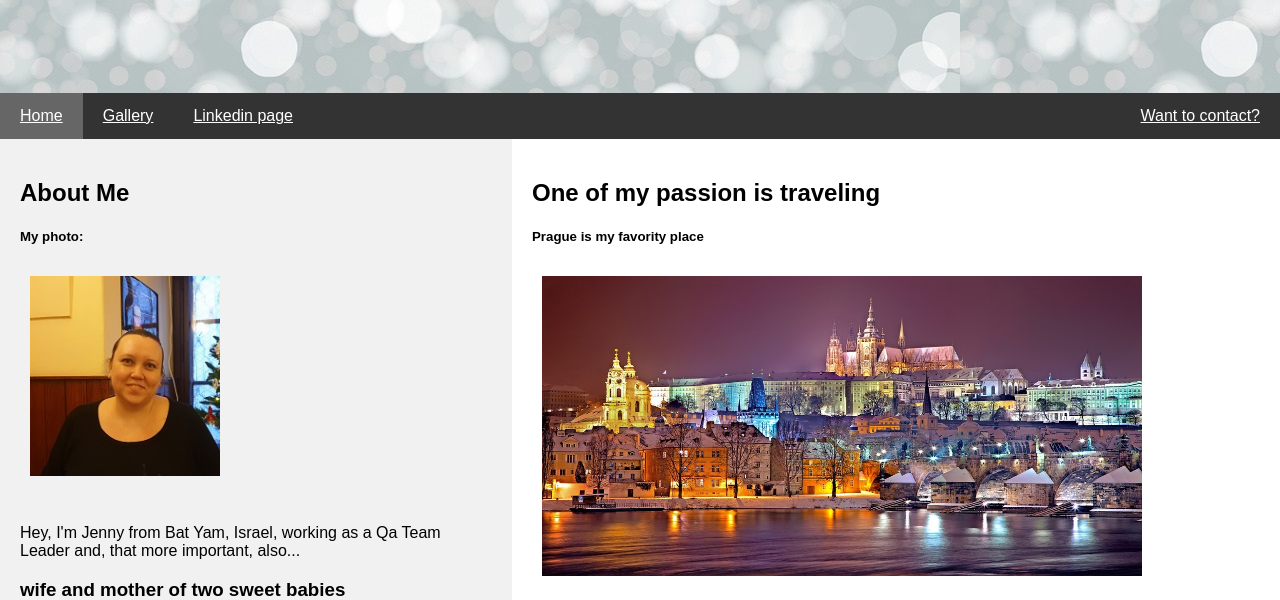
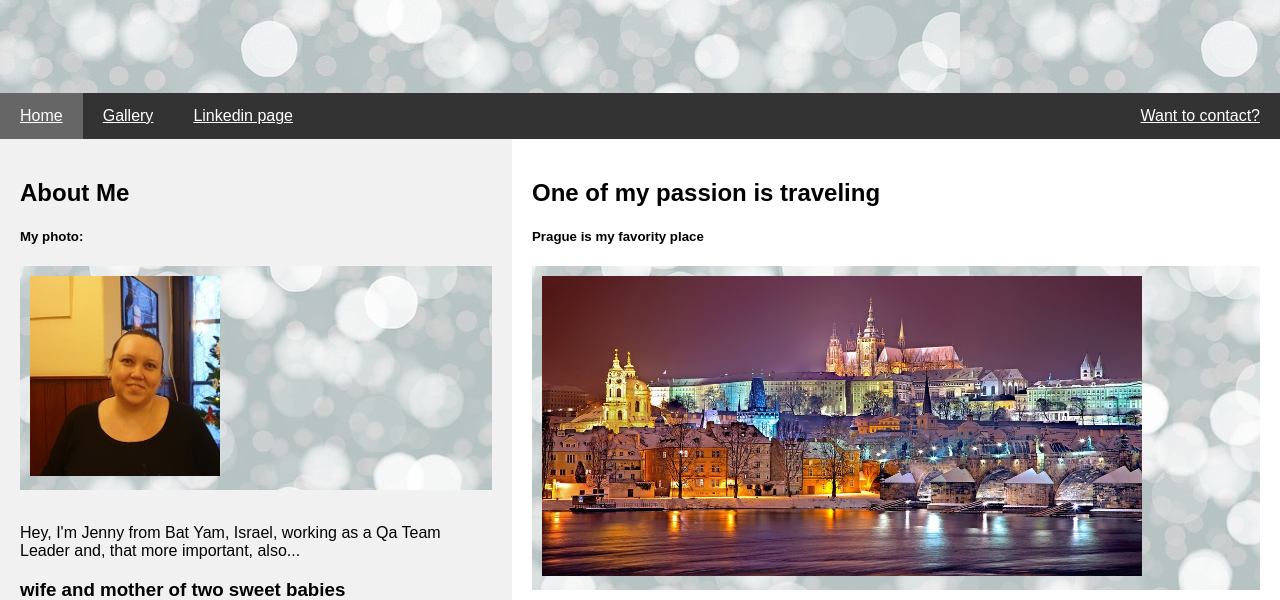
Before and after one commit to jennybeley/html, a plain HTML site: page index.html in a window 1280 px wide. Shown: the part 200-800 px from the top of the page. Drawn offline with Linux system fonts and the light colour scheme.

Commit message:
Update style.css

```diff
--- a/style.css
+++ b/style.css
@@ -84,7 +84,7 @@ body {
 
 /* Background image, just for this example */
 .fakeimg {
-  background-image: url("circles-2990426_960_720.jpg");
+  background-image: url("images/circles-2990426_960_720.jpg");
   width: 100%;
   padding: 10px;
 }
```
